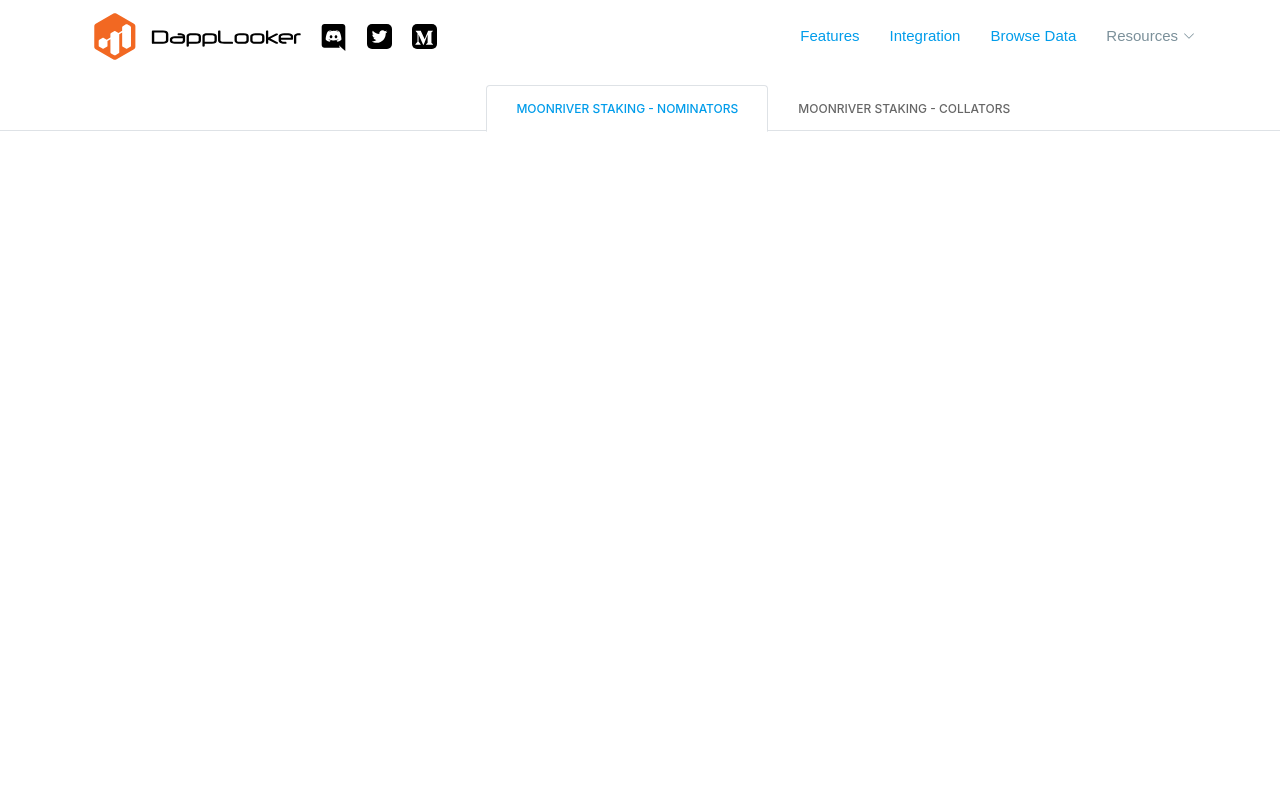
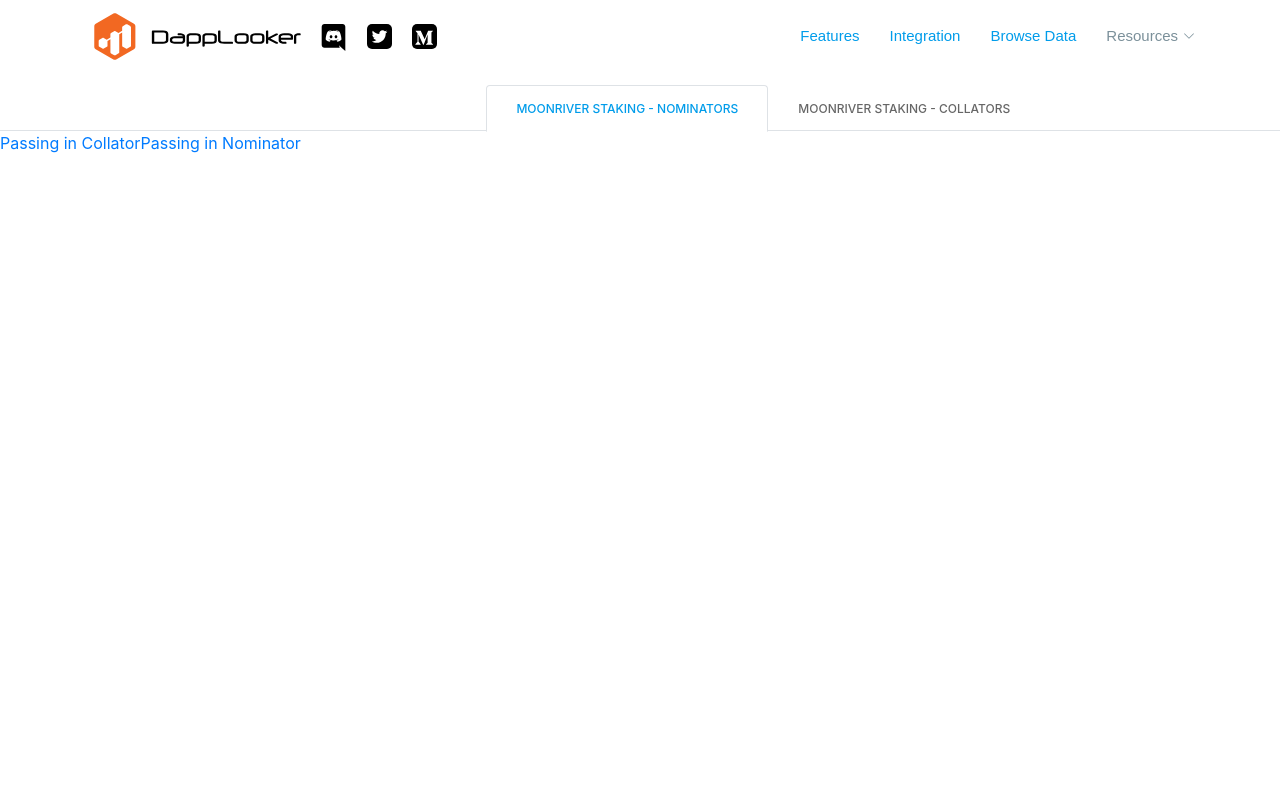
Before and after one commit to dapplooker/moonbeam-staking-analytics, an Angular app: page / in a window 1280 px wide. Shown: the top 800 px of the page. Built offline with nearby package versions, Linux system fonts and the light colour scheme; some icons are missing.

Commit message:
added build

```diff
--- a/src/app/dashboard-container/dashboard-container.component.html
+++ b/src/app/dashboard-container/dashboard-container.component.html
@@ -18,8 +18,12 @@
       </button>
     </li> -->
   </ul>
-  <!-- <a href="http://localhost:4200/collator?input_collator_address=0x1980E75f1b1cdAAe3b2f79664C7cb83b86A3D404" target="_blank">Passing in Collator</a>
-  <a href="http://localhost:4200/nominator?input_nominator_address=0x5aE279c0f7Ecb0A42ffaacB8b045f0f9F248C891" target="_blank">Passing in Nominator</a> -->
+  <a href="http://localhost:4200/collator?input_collator_address=0x1980E75f1b1cdAAe3b2f79664C7cb83b86A3D404"
+    target="_blank">Passing in Collator</a>
+  <a href="http://localhost:4200/nominator?input_nominator_address=0x5aE279c0f7Ecb0A42ffaacB8b045f0f9F248C891"
+    target="_blank">Passing in Nominator</a>
+
+
   <div class="tab-content" id="myTabContent0">
     <div class="tab-pane fade show active" id="tab0" role="tabpanel" aria-labelledby="tab_0">
       <iframe [src]="currentIframe | iframepipe" title="Moystream Dashboard"></iframe>
```
Also changed, not shown: 5 other files (tests, documents, lock files or other folders).
